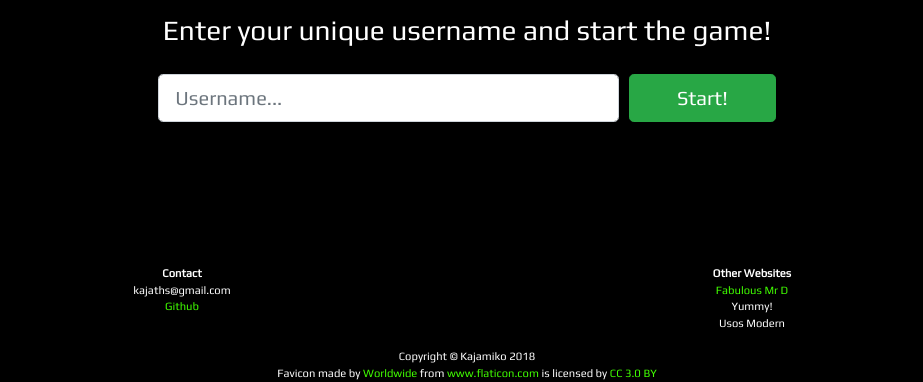
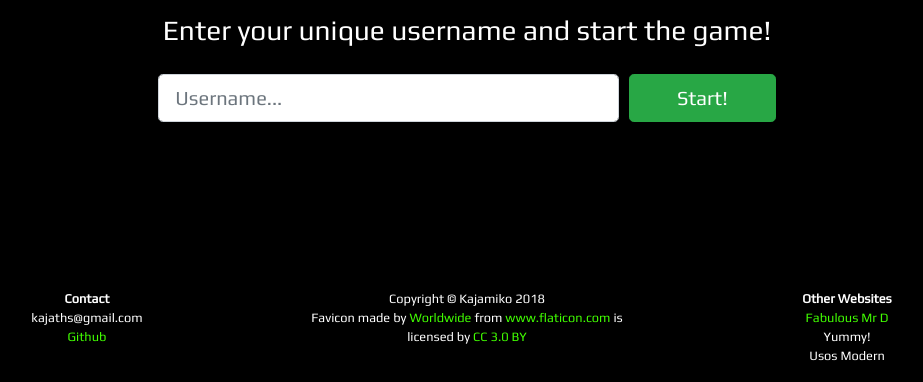
Before and after one commit to kajamiko/ridiculous_riddle, a Flask app: page / in a window 1280 px wide. Shown: the part 457-839 px from the top of the page, without its empty margins (173-1096 px from the left). Run offline with Flask 2, Linux system fonts and the light colour scheme; some libraries are stand-ins or nearby versions.

Commit message:
Fixed the footer issue

```diff
--- a/data/leaderboard.json
+++ b/data/leaderboard.json
@@ -1 +1 @@
-{"sonia": 21, "Johnny": 30, "Chris": 20, "mimimimi": 42, "some": 60}
+{"some": 60, "mimimimi": 42, "Johnny": 30, "sonia": 21, "Chris": 20, "kaja": 51}
--- a/static/css/base.css
+++ b/static/css/base.css
@@ -23,7 +23,7 @@ html {
 	 text-align: center;
 	 width: 100%;
 	 bottom: 0;
-	 font-size: 0.7em;
+	 font-size: 0.8em;
 }
 #footer a{
   color:  #41FF00;
@@ -49,3 +49,14 @@ html {
 .message-box{
   height: 60px;
 }
+@media (max-width: 767.98px) {
+  #wrap{
+	margin-bottom: 30%;
+}
+
+#footer{
+
+	 font-size: 0.7em;
+}
+
+}
--- a/templates/base.html
+++ b/templates/base.html
@@ -35,16 +35,21 @@
       </div>
      <footer id="footer" class="navbar-expand-lg">
       <div class="container">
-       <div class="row justify-content-around">
-        <div class="col-6">
+       <div class="row justify-content-between">
+        <div class="col-4">
         <ul class="list-unstyled">
           <li><strong>Contact</strong></li>
           <li>kajaths@gmail.com</li>
           <li><a href="https://github.com/kajamiko">Github</a></li>
         </ul>
       </div>
-
-      <div class="col-6 col">
+     <div  class="col-4">
+        <p class="m-0 text-center text-white">Copyright &copy; Kajamiko 2018</p>
+        <p class="m-0 text-center text-white">Favicon made by <a href="https://www.flaticon.com/authors/freepik" title="Worldwide">Worldwide</a> from <a href="https://www.flaticon.com/"     title="Flaticon">www.flaticon.com</a> is licensed by <a href="http://creativecommons.org/licenses/by/3.0/"     title="Creative Commons BY 3.0" target="_blank">CC 3.0 BY</a></p>
+        <div>
+      </div>
+    </div>
+      <div class="col-4">
         <ul class="list-unstyled">
           <li><strong>Other Websites</strong></li>
           <li><a href="https://kajamiko.github.io/fabulous_mr_d/">Fabulous Mr D</a></li>
@@ -52,14 +57,7 @@
           <li>Usos Modern</li>
         </ul>
       </div>
-    </div>
-    <div class="row">
-    <div  class="col-sm-12">
-        <p class="m-0 text-center text-white">Copyright &copy; Kajamiko 2018</p>
-        <p class="m-0 text-center text-white">Favicon made by <a href="https://www.flaticon.com/authors/freepik" title="Worldwide">Worldwide</a> from <a href="https://www.flaticon.com/"     title="Flaticon">www.flaticon.com</a> is licensed by <a href="http://creativecommons.org/licenses/by/3.0/"     title="Creative Commons BY 3.0" target="_blank">CC 3.0 BY</a></p>
-        <div>
-      </div>
-    </div>
+
       </div>
     </div> <!-- container -->
     </footer>
```
Also changed, not shown: README.md.
